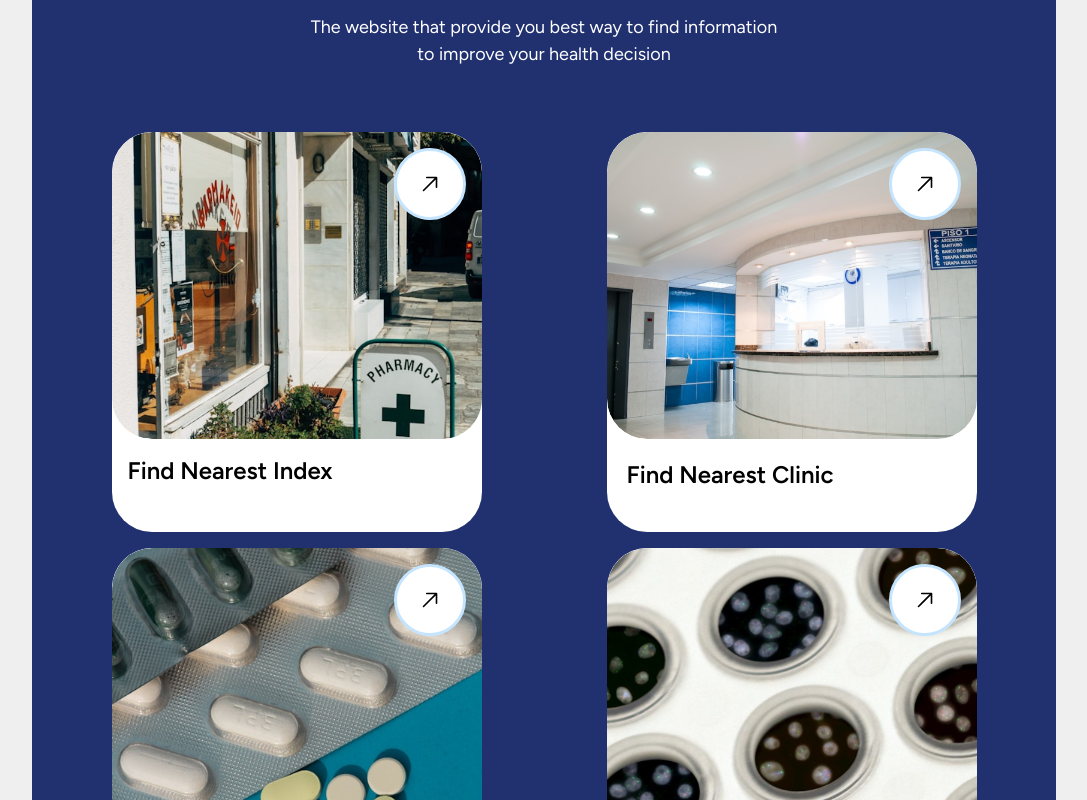
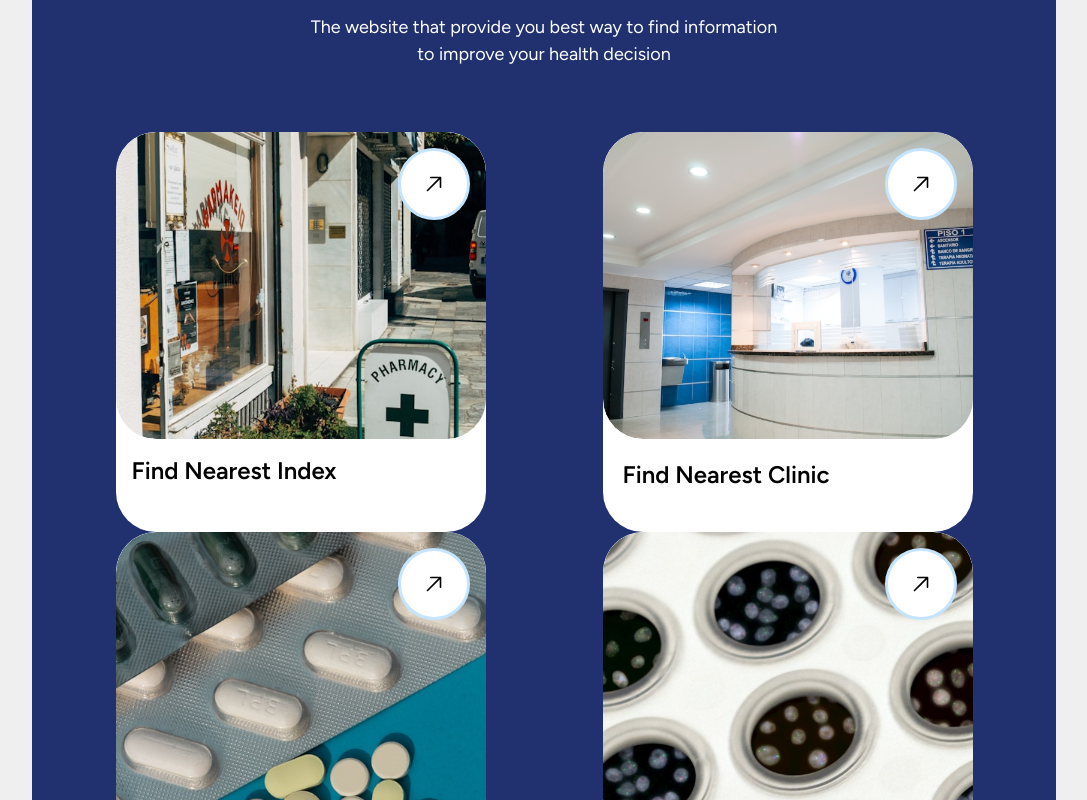
Before and after one commit to aryndraa/healthify, a React (Vite) app: page / in a window 1280 px wide. Shown: the part 1660-2460 px from the top of the page, without its empty margins (96-1183 px from the left). Built offline with nearby package versions, Linux system fonts and the light colour scheme.

Commit message:
cursor update, gap explore

```diff
--- a/src/component/Landing Component/Explore.jsx
+++ b/src/component/Landing Component/Explore.jsx
@@ -22,7 +22,7 @@ export const Explore = () => {
 				</p>
 			</div>
 
-			<div className="grid grid-cols-1 min-[1024px]:grid-cols-2 2xl:grid-cols-4  gap-4 ">
+			<div className="grid grid-cols-1 min-[1024px]:grid-cols-2 2xl:grid-cols-4">
 				<div className="items">
 					<div
 						onClick={() => navigate("/pharmacy")}
--- a/src/index.css
+++ b/src/index.css
@@ -9,7 +9,11 @@
 	padding: 0;
 	font-family: "Figtree", sans-serif;
 	scroll-behavior: smooth;
-	cursor: url('./assets/cusor.png') , auto ;
+	cursor: url('./assets/Ccusor.png') , auto ;
+}
+button{
+
+	cursor: url('./assets/Ccusor.png') , auto ;
 }
 
 body {
```
Also changed, not shown: src/assets/CCusor.png (renamed from src/assets/cusor.png).
